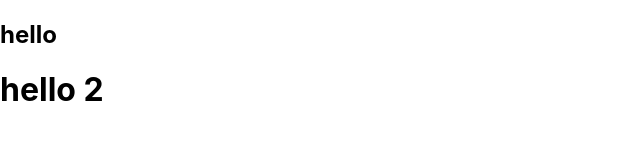
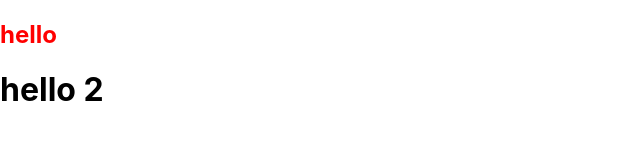
Before and after one commit to Pathum-lakshan/sample-project, a React (Create React App) app: page / in a window 1280 px wide. Shown: the top 160 px of the page, without its empty margins (0-640 px from the left). Built offline with nearby package versions, Linux system fonts and the light colour scheme.

Commit message:
use inline css

```diff
--- a/src/App.js
+++ b/src/App.js
@@ -4,7 +4,9 @@ import Post from './Post';
 const App = ()=>{
   return(
 <div>
-  <h2>
+  <h2 style={
+  {  color: 'red'}
+  }>
     hello
   </h2>
   <Post/>
```
